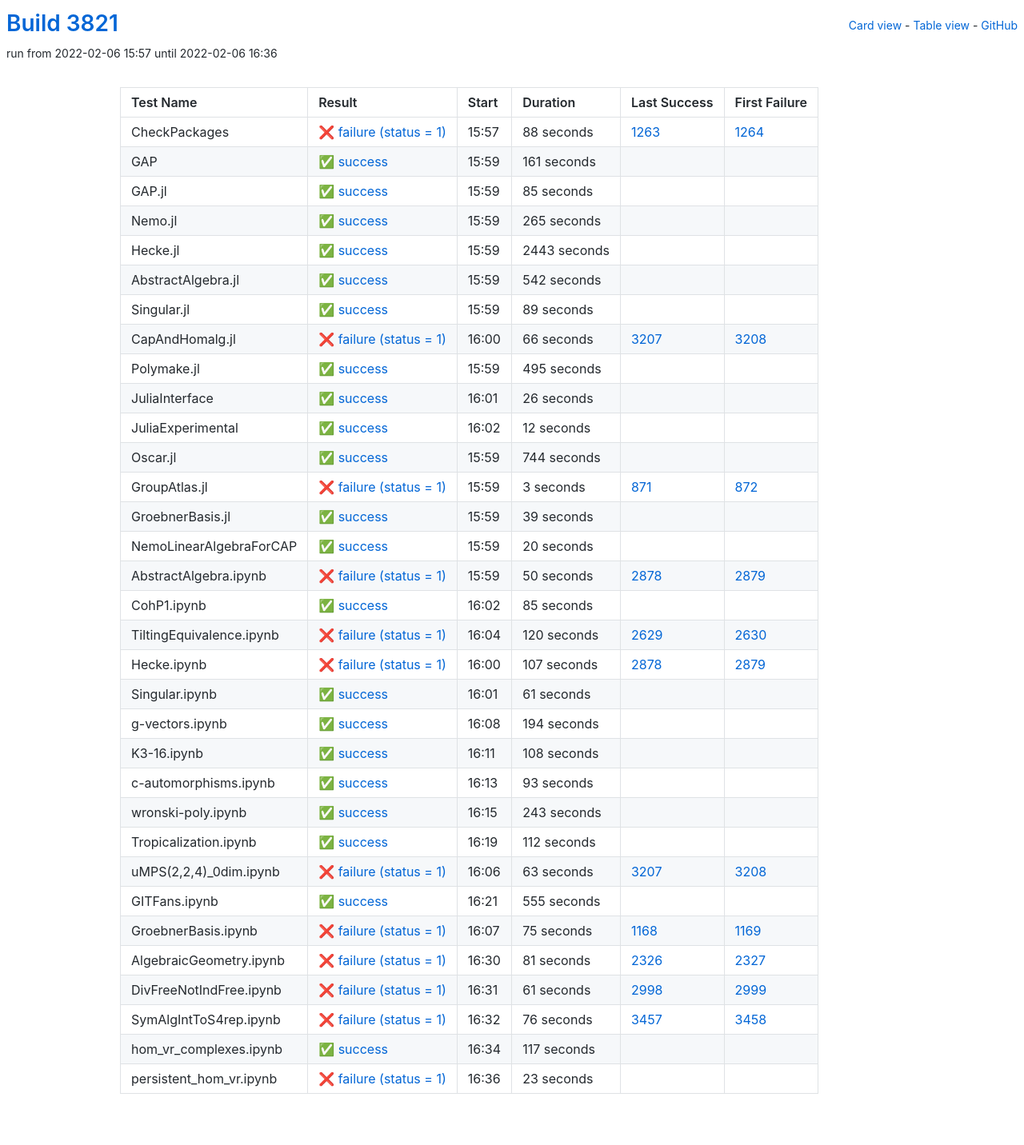
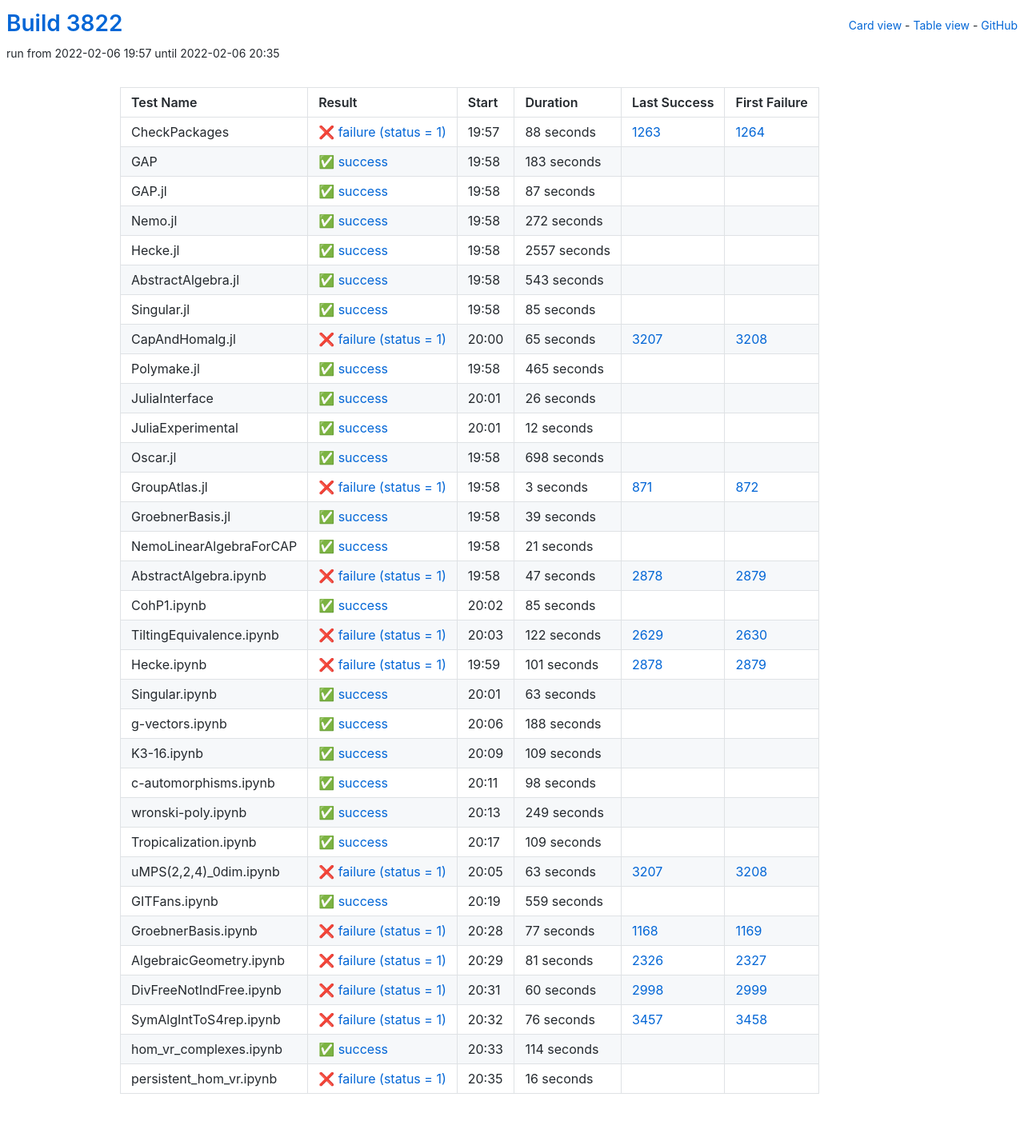
Before and after one commit to oscar-system/oscar-ci-status-stable, a Jekyll site: the page built from table.html, in a window 1280 px wide. Shown: the whole page at 80% size. Built offline with Jekyll 4.4.1, drawn with Linux system fonts in a browser that asks for light colours.

Commit message:
Build #3822

```diff
--- a/_data/ci.yml
+++ b/_data/ci.yml
@@ -1,6 +1,6 @@
 ---
-build: 3821
-build_url: https://oscarci.mathematik.uni-kl.de/job/oscar-stable/3821/
+build: 3822
+build_url: https://oscarci.mathematik.uni-kl.de/job/oscar-stable/3822/
 job: oscar-stable
 organization: oscar-system
 repo: oscar-ci-status-stable
@@ -8,8 +8,8 @@ repourl: https://github.com/oscar-system/oscar-ci-status-stable
 tests:
 - name: CheckPackages
   id: checkpackages
-  log: https://oscarci.mathematik.uni-kl.de/job/oscar-stable/3821/artifact/logs/build-3821/CheckPackages.log
-  start: 2022-02-06 15:57
+  log: https://oscarci.mathematik.uni-kl.de/job/oscar-stable/3822/artifact/logs/build-3822/CheckPackages.log
+  start: 2022-02-06 19:57
   success: false
   exitcode: 1
   status: failure
@@ -20,20 +20,68 @@ tests:
   first_failure_url: https://oscarci.mathematik.uni-kl.de/job/oscar-stable/1264/
 - name: GAP
   id: gap
-  log: https://oscarci.mathematik.uni-kl.de/job/oscar-stable/3821/artifact/logs/build-3821/GAP.log
-  start: 2022-02-06 15:59
+  log: https://oscarci.mathematik.uni-kl.de/job/oscar-stable/3822/artifact/logs/build-3822/GAP.log
+  start: 2022-02-06 19:58
   success: true
   exitcode: 0
   status: success
-  duration: 161
+  duration: 183
   last_success: false
   last_success_url:
   first_failure: false
   first_failure_url:
 - name: GAP.jl
   id: gap-jl
-  log: https://oscarci.mathematik.uni-kl.de/job/oscar-stable/3821/artifact/logs/build-3821/GAP.jl.log
-  start: 2022-02-06 15:59
+  log: https://oscarci.mathematik.uni-kl.de/job/oscar-stable/3822/artifact/logs/build-3822/GAP.jl.log
+  start: 2022-02-06 19:58
+  success: true
+  exitcode: 0
+  status: success
+  duration: 87
+  last_success: false
+  last_success_url:
+  first_failure: false
+  first_failure_url:
+- name: Nemo.jl
+  id: nemo-jl
+  log: https://oscarci.mathematik.uni-kl.de/job/oscar-stable/3822/artifact/logs/build-3822/Nemo.jl.log
+  start: 2022-02-06 19:58
+  success: true
+  exitcode: 0
+  status: success
+  duration: 272
+  last_success: false
+  last_success_url:
+  first_failure: false
+  first_failure_url:
+- name: Hecke.jl
+  id: hecke-jl
+  log: https://oscarci.mathematik.uni-kl.de/job/oscar-stable/3822/artifact/logs/build-3822/Hecke.jl.log
+  start: 2022-02-06 19:58
+  success: true
+  exitcode: 0
+  status: success
+  duration: 2557
+  last_success: false
+  last_success_url:
+  first_failure: false
+  first_failure_url:
+- name: AbstractAlgebra.jl
+  id: abstractalgebra-jl
+  log: https://oscarci.mathematik.uni-kl.de/job/oscar-stable/3822/artifact/logs/build-3822/AbstractAlgebra.jl.log
+  start: 2022-02-06 19:58
+  success: true
+  exitcode: 0
+  status: success
+  duration: 543
+  last_success: false
+  last_success_url:
+  first_failure: false
+  first_failure_url:
+- name: Singular.jl
+  id: singular-jl
+  log: https://oscarci.mathematik.uni-kl.de/job/oscar-stable/3822/artifact/logs/build-3822/Singular.jl.log
+  start: 2022-02-06 19:58
   success: true
   exitcode: 0
   status: success
@@ -42,82 +90,34 @@ tests:
   last_success_url:
   first_failure: false
   first_failure_url:
-- name: Nemo.jl
-  id: nemo-jl
-  log: https://oscarci.mathematik.uni-kl.de/job/oscar-stable/3821/artifact/logs/build-3821/Nemo.jl.log
-  start: 2022-02-06 15:59
-  success: true
-  exitcode: 0
-  status: success
-  duration: 265
-  last_success: false
-  last_success_url:
-  first_failure: false
-  first_failure_url:
-- name: Hecke.jl
-  id: hecke-jl
-  log: https://oscarci.mathematik.uni-kl.de/job/oscar-stable/3821/artifact/logs/build-3821/Hecke.jl.log
-  start: 2022-02-06 15:59
-  success: true
-  exitcode: 0
-  status: success
-  duration: 2443
-  last_success: false
-  last_success_url:
-  first_failure: false
-  first_failure_url:
-- name: AbstractAlgebra.jl
-  id: abstractalgebra-jl
-  log: https://oscarci.mathematik.uni-kl.de/job/oscar-stable/3821/artifact/logs/build-3821/AbstractAlgebra.jl.log
-  start: 2022-02-06 15:59
-  success: true
-  exitcode: 0
-  status: success
-  duration: 542
-  last_success: false
-  last_success_url:
-  first_failure: false
-  first_failure_url:
-- name: Singular.jl
-  id: singular-jl
-  log: https://oscarci.mathematik.uni-kl.de/job/oscar-stable/3821/artifact/logs/build-3821/Singular.jl.log
-  start: 2022-02-06 15:59
-  success: true
-  exitcode: 0
-  status: success
-  duration: 89
-  last_success: false
-  last_success_url:
-  first_failure: false
-  first_failure_url:
 - name: CapAndHomalg.jl
   id: capandhomalg-jl
-  log: https://oscarci.mathematik.uni-kl.de/job/oscar-stable/3821/artifact/logs/build-3821/CapAndHomalg.jl.log
-  start: 2022-02-06 16:00
+  log: https://oscarci.mathematik.uni-kl.de/job/oscar-stable/3822/artifact/logs/build-3822/CapAndHomalg.jl.log
+  start: 2022-02-06 20:00
   success: false
   exitcode: 1
   status: failure
-  duration: 66
+  duration: 65
   last_success: 3207
   last_success_url: https://oscarci.mathematik.uni-kl.de/job/oscar-stable/3207/
   first_failure: 3208
   first_failure_url: https://oscarci.mathematik.uni-kl.de/job/oscar-stable/3208/
 - name: Polymake.jl
   id: polymake-jl
-  log: https://oscarci.mathematik.uni-kl.de/job/oscar-stable/3821/artifact/logs/build-3821/Polymake.jl.log
-  start: 2022-02-06 15:59
+  log: https://oscarci.mathematik.uni-kl.de/job/oscar-stable/3822/artifact/logs/build-3822/Polymake.jl.log
+  start: 2022-02-06 19:58
   success: true
   exitcode: 0
   status: success
-  duration: 495
+  duration: 465
   last_success: false
   last_success_url:
   first_failure: false
   first_failure_url:
 - name: JuliaInterface
   id: juliainterface
-  log: https://oscarci.mathematik.uni-kl.de/job/oscar-stable/3821/artifact/logs/build-3821/JuliaInterface.log
-  start: 2022-02-06 16:01
+  log: https://oscarci.mathematik.uni-kl.de/job/oscar-stable/3822/artifact/logs/build-3822/JuliaInterface.log
+  start: 2022-02-06 20:01
   success: true
   exitcode: 0
   status: success
@@ -128,8 +128,8 @@ tests:
   first_failure_url:
 - name: JuliaExperimental
   id: juliaexperimental
-  log: https://oscarci.mathematik.uni-kl.de/job/oscar-stable/3821/artifact/logs/build-3821/JuliaExperimental.log
-  start: 2022-02-06 16:02
+  log: https://oscarci.mathematik.uni-kl.de/job/oscar-stable/3822/artifact/logs/build-3822/JuliaExperimental.log
+  start: 2022-02-06 20:01
   success: true
   exitcode: 0
   status: success
@@ -140,20 +140,20 @@ tests:
   first_failure_url:
 - name: Oscar.jl
   id: oscar-jl
-  log: https://oscarci.mathematik.uni-kl.de/job/oscar-stable/3821/artifact/logs/build-3821/Oscar.jl.log
-  start: 2022-02-06 15:59
+  log: https://oscarci.mathematik.uni-kl.de/job/oscar-stable/3822/artifact/logs/build-3822/Oscar.jl.log
+  start: 2022-02-06 19:58
   success: true
   exitcode: 0
   status: success
-  duration: 744
+  duration: 698
   last_success: false
   last_success_url:
   first_failure: false
   first_failure_url:
 - name: GroupAtlas.jl
   id: groupatlas-jl
-  log: https://oscarci.mathematik.uni-kl.de/job/oscar-stable/3821/artifact/logs/build-3821/GroupAtlas.jl.log
-  start: 2022-02-06 15:59
+  log: https://oscarci.mathematik.uni-kl.de/job/oscar-stable/3822/artifact/logs/build-3822/GroupAtlas.jl.log
+  start: 2022-02-06 19:58
   success: false
   exitcode: 1
   status: failure
@@ -164,8 +164,8 @@ tests:
   first_failure_url: https://oscarci.mathematik.uni-kl.de/job/oscar-stable/872/
 - name: GroebnerBasis.jl
   id: groebnerbasis-jl
-  log: https://oscarci.mathematik.uni-kl.de/job/oscar-stable/3821/artifact/logs/build-3821/GroebnerBasis.jl.log
-  start: 2022-02-06 15:59
+  log: https://oscarci.mathematik.uni-kl.de/job/oscar-stable/3822/artifact/logs/build-3822/GroebnerBasis.jl.log
+  start: 2022-02-06 19:58
   success: true
   exitcode: 0
   status: success
@@ -176,32 +176,32 @@ tests:
   first_failure_url:
 - name: NemoLinearAlgebraForCAP
   id: nemolinearalgebraforcap
-  log: https://oscarci.mathematik.uni-kl.de/job/oscar-stable/3821/artifact/logs/build-3821/NemoLinearAlgebraForCAP.log
-  start: 2022-02-06 15:59
+  log: https://oscarci.mathematik.uni-kl.de/job/oscar-stable/3822/artifact/logs/build-3822/NemoLinearAlgebraForCAP.log
+  start: 2022-02-06 19:58
   success: true
   exitcode: 0
   status: success
-  duration: 20
+  duration: 21
   last_success: false
   last_success_url:
   first_failure: false
   first_failure_url:
 - name: AbstractAlgebra.ipynb
   id: abstractalgebra-ipynb
-  log: https://oscarci.mathematik.uni-kl.de/job/oscar-stable/3821/artifact/logs/build-3821/AbstractAlgebra.ipynb.log
-  start: 2022-02-06 15:59
+  log: https://oscarci.mathematik.uni-kl.de/job/oscar-stable/3822/artifact/logs/build-3822/AbstractAlgebra.ipynb.log
+  start: 2022-02-06 19:58
   success: false
   exitcode: 1
   status: failure
-  duration: 50
+  duration: 47
   last_success: 2878
   last_success_url: https://oscarci.mathematik.uni-kl.de/job/oscar-stable/2878/
   first_failure: 2879
   first_failure_url: https://oscarci.mathematik.uni-kl.de/job/oscar-stable/2879/
 - name: CohP1.ipynb
   id: cohp1-ipynb
-  log: https://oscarci.mathematik.uni-kl.de/job/oscar-stable/3821/artifact/logs/build-3821/CohP1.ipynb.log
-  start: 2022-02-06 16:02
+  log: https://oscarci.mathematik.uni-kl.de/job/oscar-stable/3822/artifact/logs/build-3822/CohP1.ipynb.log
+  start: 2022-02-06 20:02
   success: true
   exitcode: 0
   status: success
@@ -212,104 +212,104 @@ tests:
   first_failure_url:
 - name: TiltingEquivalence.ipynb
   id: tiltingequivalence-ipynb
-  log: https://oscarci.mathematik.uni-kl.de/job/oscar-stable/3821/artifact/logs/build-3821/TiltingEquivalence.ipynb.log
-  start: 2022-02-06 16:04
+  log: https://oscarci.mathematik.uni-kl.de/job/oscar-stable/3822/artifact/logs/build-3822/TiltingEquivalence.ipynb.log
+  start: 2022-02-06 20:03
   success: false
   exitcode: 1
   status: failure
-  duration: 120
+  duration: 122
   last_success: 2629
   last_success_url: https://oscarci.mathematik.uni-kl.de/job/oscar-stable/2629/
   first_failure: 2630
   first_failure_url: https://oscarci.mathematik.uni-kl.de/job/oscar-stable/2630/
 - name: Hecke.ipynb
   id: hecke-ipynb
-  log: https://oscarci.mathematik.uni-kl.de/job/oscar-stable/3821/artifact/logs/build-3821/Hecke.ipynb.log
-  start: 2022-02-06 16:00
+  log: https://oscarci.mathematik.uni-kl.de/job/oscar-stable/3822/artifact/logs/build-3822/Hecke.ipynb.log
+  start: 2022-02-06 19:59
   success: false
   exitcode: 1
   status: failure
-  duration: 107
+  duration: 101
   last_success: 2878
   last_success_url: https://oscarci.mathematik.uni-kl.de/job/oscar-stable/2878/
   first_failure: 2879
   first_failure_url: https://oscarci.mathematik.uni-kl.de/job/oscar-stable/2879/
 - name: Singular.ipynb
   id: singular-ipynb
-  log: https://oscarci.mathematik.uni-kl.de/job/oscar-stable/3821/artifact/logs/build-3821/Singular.ipynb.log
-  start: 2022-02-06 16:01
+  log: https://oscarci.mathematik.uni-kl.de/job/oscar-stable/3822/artifact/logs/build-3822/Singular.ipynb.log
+  start: 2022-02-06 20:01
   success: true
   exitcode: 0
   status: success
-  duration: 61
+  duration: 63
   last_success: false
   last_success_url:
   first_failure: false
   first_failure_url:
 - name: g-vectors.ipynb
   id: g-vectors-ipynb
-  log: https://oscarci.mathematik.uni-kl.de/job/oscar-stable/3821/artifact/logs/build-3821/g-vectors.ipynb.log
-  start: 2022-02-06 16:08
+  log: https://oscarci.mathematik.uni-kl.de/job/oscar-stable/3822/artifact/logs/build-3822/g-vectors.ipynb.log
+  start: 2022-02-06 20:06
   success: true
   exitcode: 0
   status: success
-  duration: 194
+  duration: 188
   last_success: false
   last_success_url:
   first_failure: false
   first_failure_url:
 - name: K3-16.ipynb
   id: k3-16-ipynb
-  log: https://oscarci.mathematik.uni-kl.de/job/oscar-stable/3821/artifact/logs/build-3821/K3-16.ipynb.log
-  start: 2022-02-06 16:11
+  log: https://oscarci.mathematik.uni-kl.de/job/oscar-stable/3822/artifact/logs/build-3822/K3-16.ipynb.log
+  start: 2022-02-06 20:09
   success: true
   exitcode: 0
   status: success
-  duration: 108
+  duration: 109
   last_success: false
   last_success_url:
   first_failure: false
   first_failure_url:
 - name: c-automorphisms.ipynb
   id: c-automorphisms-ipynb
-  log: https://oscarci.mathematik.uni-kl.de/job/oscar-stable/3821/artifact/logs/build-3821/c-automorphisms.ipynb.log
-  start: 2022-02-06 16:13
+  log: https://oscarci.mathematik.uni-kl.de/job/oscar-stable/3822/artifact/logs/build-3822/c-automorphisms.ipynb.log
+  start: 2022-02-06 20:11
   success: true
   exitcode: 0
   status: success
-  duration: 93
+  duration: 98
   last_success: false
   last_success_url:
   first_failure: false
   first_failure_url:
 - name: wronski-poly.ipynb
   id: wronski-poly-ipynb
-  log: https://oscarci.mathematik.uni-kl.de/job/oscar-stable/3821/artifact/logs/build-3821/wronski-poly.ipynb.log
-  start: 2022-02-06 16:15
+  log: https://oscarci.mathematik.uni-kl.de/job/oscar-stable/3822/artifact/logs/build-3822/wronski-poly.ipynb.log
+  start: 2022-02-06 20:13
   success: true
   exitcode: 0
   status: success
-  duration: 243
+  duration: 249
   last_success: false
   last_success_url:
   first_failure: false
   first_failure_url:
 - name: Tropicalization.ipynb
   id: tropicalization-ipynb
-  log: https://oscarci.mathematik.uni-kl.de/job/oscar-stable/3821/artifact/logs/build-3821/Tropicalization.ipynb.log
-  start: 2022-02-06 16:19
+  log: https://oscarci.mathematik.uni-kl.de/job/oscar-stable/3822/artifact/logs/build-3822/Tropicalization.ipynb.log
+  start: 2022-02-06 20:17
   success: true
   exitcode: 0
   status: success
-  duration: 112
+  duration: 109
   last_success: false
   last_success_url:
   first_failure: false
   first_failure_url:
 - name: uMPS(2,2,4)_0dim.ipynb
   id: umps-2-2-4-0dim-ipynb
-  log: https://oscarci.mathematik.uni-kl.de/job/oscar-stable/3821/artifact/logs/build-3821/uMPS-2-2-4-_0dim.ipynb.log
-  start: 2022-02-06 16:06
+  log: https://oscarci.mathematik.uni-kl.de/job/oscar-stable/3822/artifact/logs/build-3822/uMPS-2-2-4-_0dim.ipynb.log
+  start: 2022-02-06 20:05
   success: false
   exitcode: 1
   status: failure
@@ -320,32 +320,32 @@ tests:
   first_failure_url: https://oscarci.mathematik.uni-kl.de/job/oscar-stable/3208/
 - name: GITFans.ipynb
   id: gitfans-ipynb
-  log: https://oscarci.mathematik.uni-kl.de/job/oscar-stable/3821/artifact/logs/build-3821/GITFans.ipynb.log
-  start: 2022-02-06 16:21
+  log: https://oscarci.mathematik.uni-kl.de/job/oscar-stable/3822/artifact/logs/build-3822/GITFans.ipynb.log
+  start: 2022-02-06 20:19
   success: true
   exitcode: 0
   status: success
-  duration: 555
+  duration: 559
   last_success: false
   last_success_url:
   first_failure: false
   first_failure_url:
 - name: GroebnerBasis.ipynb
   id: groebnerbasis-ipynb
-  log: https://oscarci.mathematik.uni-kl.de/job/oscar-stable/3821/artifact/logs/build-3821/GroebnerBasis.ipynb.log
-  start: 2022-02-06 16:07
+  log: https://oscarci.mathematik.uni-kl.de/job/oscar-stable/3822/artifact/logs/build-3822/GroebnerBasis.ipynb.log
+  start: 2022-02-06 20:28
   success: false
   exitcode: 1
   status: failure
-  duration: 75
+  duration: 77
   last_success: 1168
   last_success_url: https://oscarci.mathematik.uni-kl.de/job/oscar-stable/1168/
   first_failure: 1169
   first_failure_url: https://oscarci.mathematik.uni-kl.de/job/oscar-stable/1169/
 - name: AlgebraicGeometry.ipynb
   id: algebraicgeometry-ipynb
-  log: https://oscarci.mathematik.uni-kl.de/job/oscar-stable/3821/artifact/logs/build-3821/AlgebraicGeometry.ipynb.log
-  start: 2022-02-06 16:30
+  log: https://oscarci.mathematik.uni-kl.de/job/oscar-stable/3822/artifact/logs/build-3822/AlgebraicGeometry.ipynb.log
+  start: 2022-02-06 20:29
   success: false
   exitcode: 1
   status: failure
@@ -356,20 +356,20 @@ tests:
   first_failure_url: https://oscarci.mathematik.uni-kl.de/job/oscar-stable/2327/
 - name: DivFreeNotIndFree.ipynb
   id: divfreenotindfree-ipynb
-  log: https://oscarci.mathematik.uni-kl.de/job/oscar-stable/3821/artifact/logs/build-3821/DivFreeNotIndFree.ipynb.log
-  start: 2022-02-06 16:31
+  log: https://oscarci.mathematik.uni-kl.de/job/oscar-stable/3822/artifact/logs/build-3822/DivFreeNotIndFree.ipynb.log
+  start: 2022-02-06 20:31
   success: false
   exitcode: 1
   status: failure
-  duration: 61
+  duration: 60
   last_success: 2998
   last_success_url: https://oscarci.mathematik.uni-kl.de/job/oscar-stable/2998/
   first_failure: 2999
   first_failure_url: https://oscarci.mathematik.uni-kl.de/job/oscar-stable/2999/
 - name: SymAlgIntToS4rep.ipynb
   id: symalginttos4rep-ipynb
-  log: https://oscarci.mathematik.uni-kl.de/job/oscar-stable/3821/artifact/logs/build-3821/SymAlgIntToS4rep.ipynb.log
-  start: 2022-02-06 16:32
+  log: https://oscarci.mathematik.uni-kl.de/job/oscar-stable/3822/artifact/logs/build-3822/SymAlgIntToS4rep.ipynb.log
+  start: 2022-02-06 20:32
   success: false
   exitcode: 1
   status: failure
@@ -380,24 +380,24 @@ tests:
   first_failure_url: https://oscarci.mathematik.uni-kl.de/job/oscar-stable/3458/
 - name: hom_vr_complexes.ipynb
   id: hom-vr-complexes-ipynb
-  log: https://oscarci.mathematik.uni-kl.de/job/oscar-stable/3821/artifact/logs/build-3821/hom_vr_complexes.ipynb.log
-  start: 2022-02-06 16:34
+  log: https://oscarci.mathematik.uni-kl.de/job/oscar-stable/3822/artifact/logs/build-3822/hom_vr_complexes.ipynb.log
+  start: 2022-02-06 20:33
   success: true
   exitcode: 0
   status: success
-  duration: 117
+  duration: 114
   last_success: false
   last_success_url:
   first_failure: false
   first_failure_url:
 - name: persistent_hom_vr.ipynb
   id: persistent-hom-vr-ipynb
-  log: https://oscarci.mathematik.uni-kl.de/job/oscar-stable/3821/artifact/logs/build-3821/persistent_hom_vr.ipynb.log
-  start: 2022-02-06 16:36
+  log: https://oscarci.mathematik.uni-kl.de/job/oscar-stable/3822/artifact/logs/build-3822/persistent_hom_vr.ipynb.log
+  start: 2022-02-06 20:35
   success: false
   exitcode: 1
   status: failure
-  duration: 23
+  duration: 16
   last_success: false
   last_success_url:
   first_failure: false
```
Also changed, not shown: README.md.
